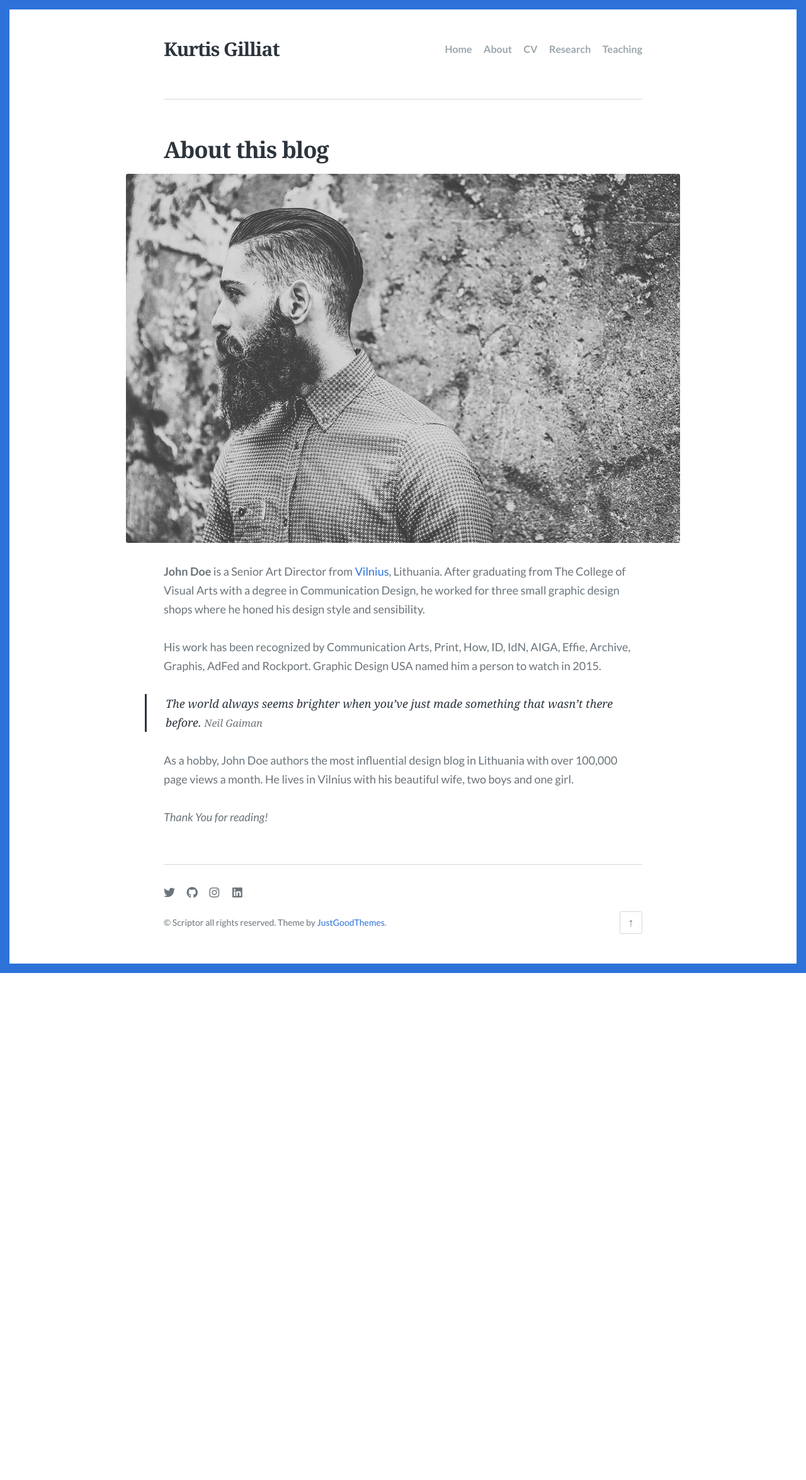
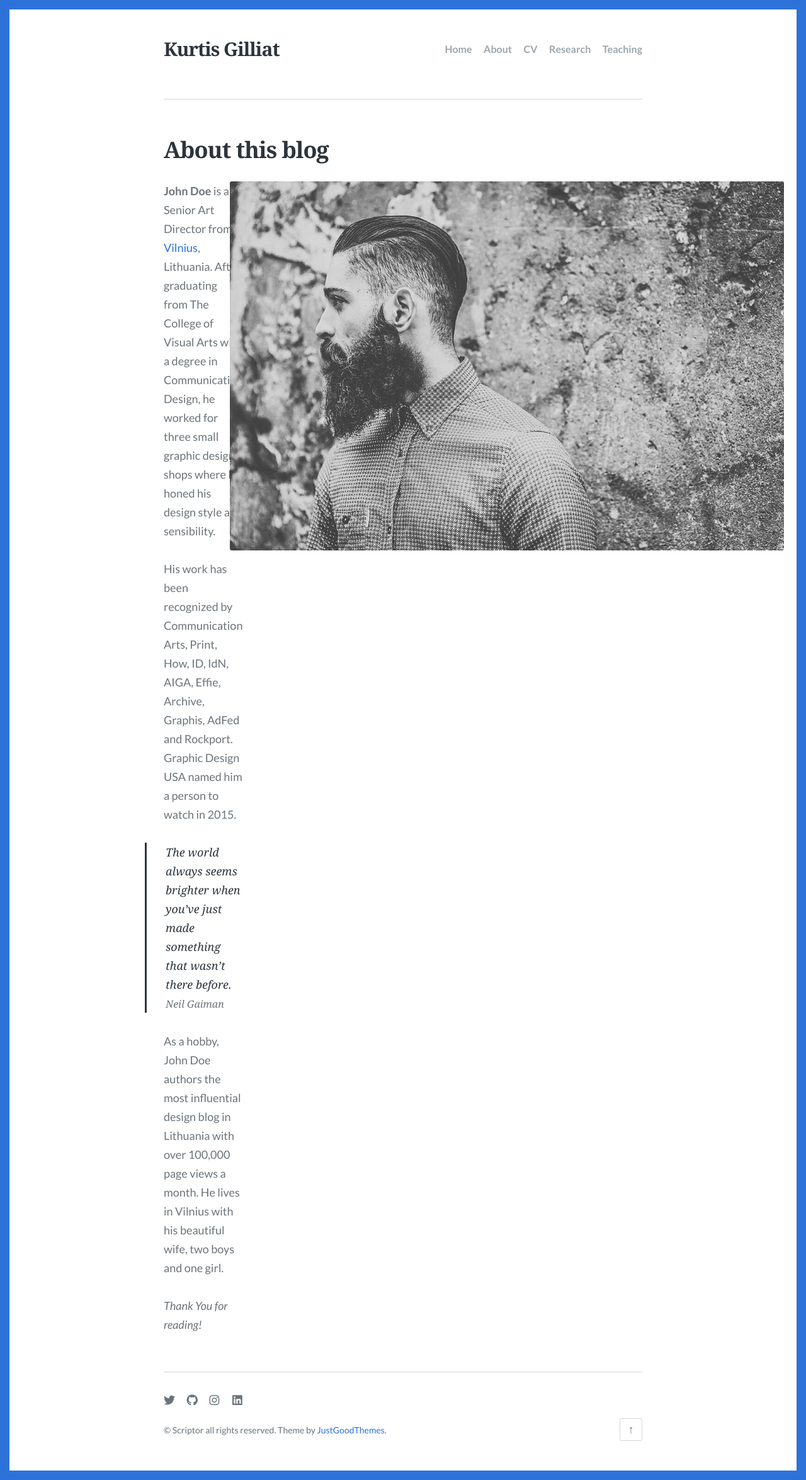
Before and after one commit to kgilliat/kgilliat.github.io, a Jekyll site: the page built from about.md, in a window 1280 px wide. Shown: the whole page at 63% size. Built offline with Jekyll 4.4.1, drawn with Linux system fonts in a browser that asks for light colours; some web fonts are replaced; before the commit the page ends 1545 px from its top, so only the background shows below that.

Commit message:
create column page format

```diff
--- /dev/null
+++ b/_layouts/column_page.html
@@ -0,0 +1,39 @@
+---
+layout: default
+---
+
+<main class="main-content fadeInDown delay_075s">
+  <article class="post">
+    <header class="post-header">
+      <h1 class="post-title">{{ page.title }}</h1>
+    </header><!-- .post-header -->
+    <div class="post-content">
+      <div class="columns">
+        <div class="column-left">
+          {{ content }}
+        </div><!-- .column-left -->
+        <div class="column-right">
+          {% if page.feature_image and page.feature_image != "" %}
+          <figure class="post-thumbnail image-card width-wide">
+            <img src="{{ page.feature_image | relative_url }}" alt="{{ page.title }}">
+          </figure><!-- .post-thumbnail -->
+          {% endif %}
+        </div><!-- .column-right -->
+      </div><!-- .columns -->
+    </div><!-- .post-content -->
+  </article><!-- .post -->
+</main><!-- .site-main -->
+
+<style>
+  .columns {
+    display: flex;
+  }
+  .column-left {
+    flex: 1;
+    padding-right: 20px;
+  }
+  .column-right {
+    flex: 1;
+    padding-left: 20px;
+  }
+</style>
```
Also changed, not shown: about.md (+1 -1 lines), research.md (+1 -1 lines).
